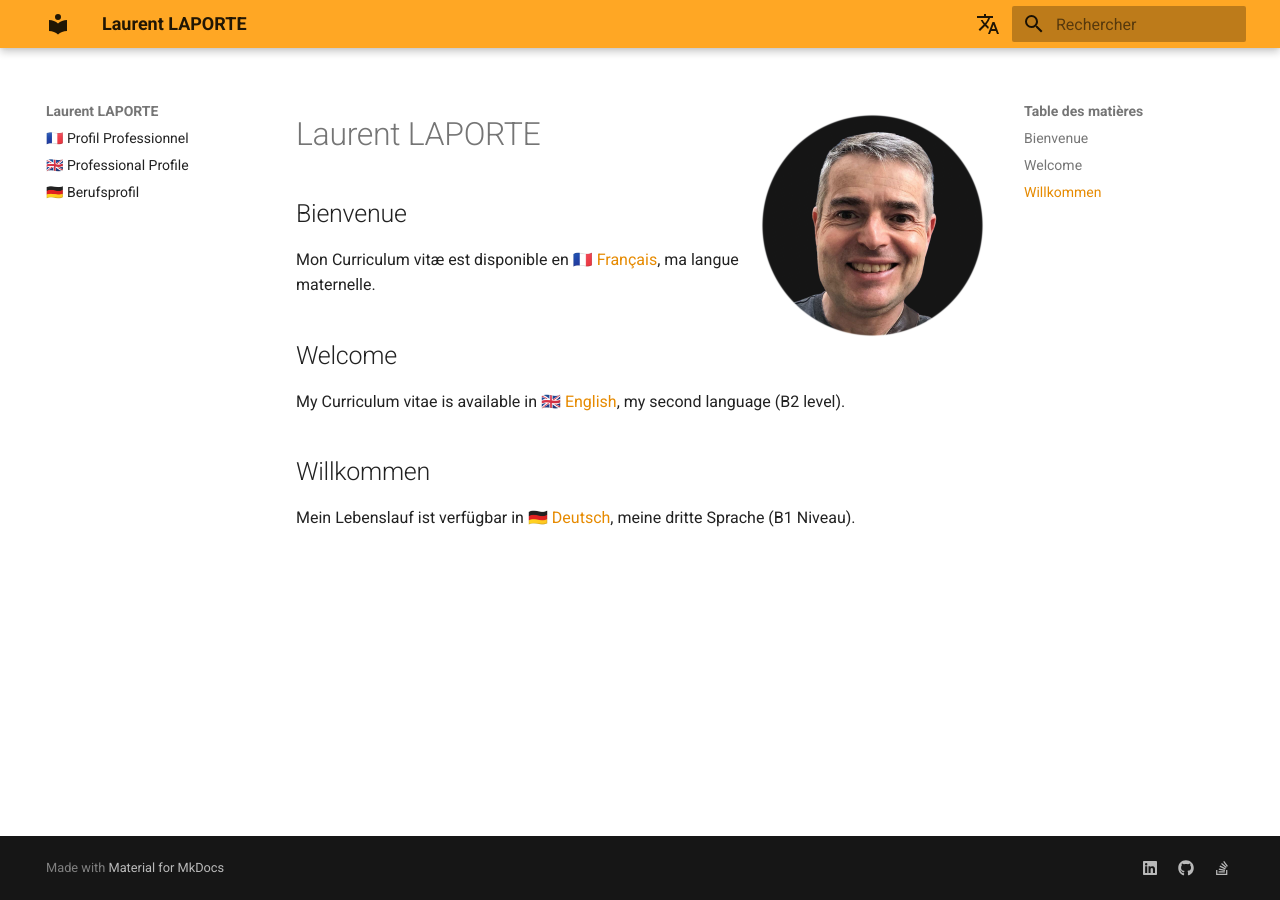
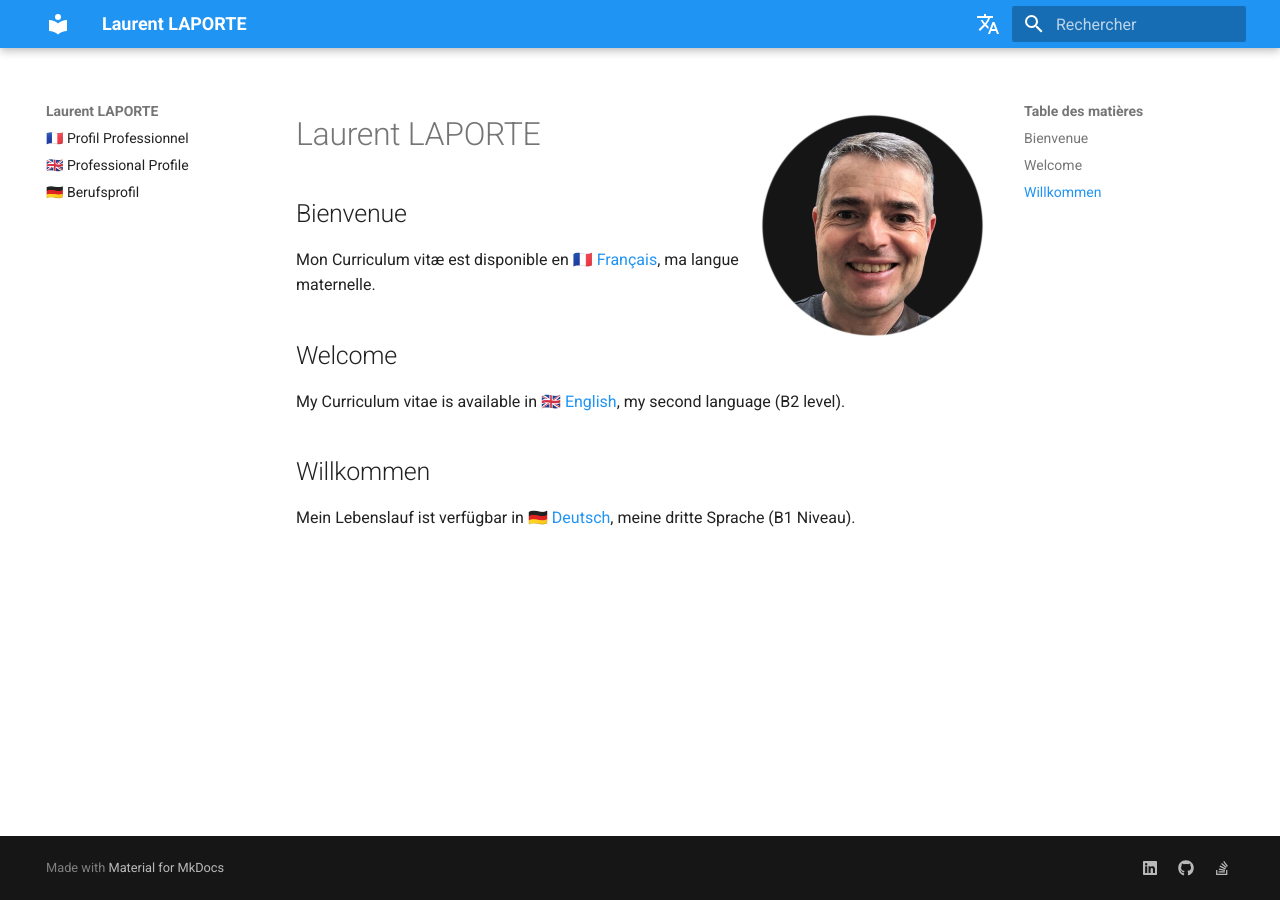
Before and after one commit to laurent-laporte-pro/laurent-laporte-pro.github.io, an MkDocs documentation site: the page built from docs/index.md, in a window 1280 px wide. Built offline with MkDocs 1.6.1 and Material for MkDocs 9.7.7, drawn with Linux system fonts in a browser that asks for light colours; comment, search, counter and statistics services are not loaded.

Commit message:
docs: switch theme to blue

```diff
--- /dev/null
+++ b/docs/stylesheets/extra.css
@@ -0,0 +1,3 @@
+input[type=date] {
+    font-size: 1em;
+}
--- a/mkdocs.yml
+++ b/mkdocs.yml
@@ -14,8 +14,8 @@ theme:
   language: fr
   favicon: images/favicon.png
   palette:
-    primary: 'orange'
-    accent: 'light-orange'
+    primary: 'blue'
+    accent: 'light-blue'
   font:
     text: 'Roboto'
     code: 'Roboto Mono'
@@ -44,3 +44,6 @@ extra:
     - name: 🇩🇪 Deutsch
       link: /de/
       lang: de
+
+extra_css:
+  - stylesheets/extra.css
```
